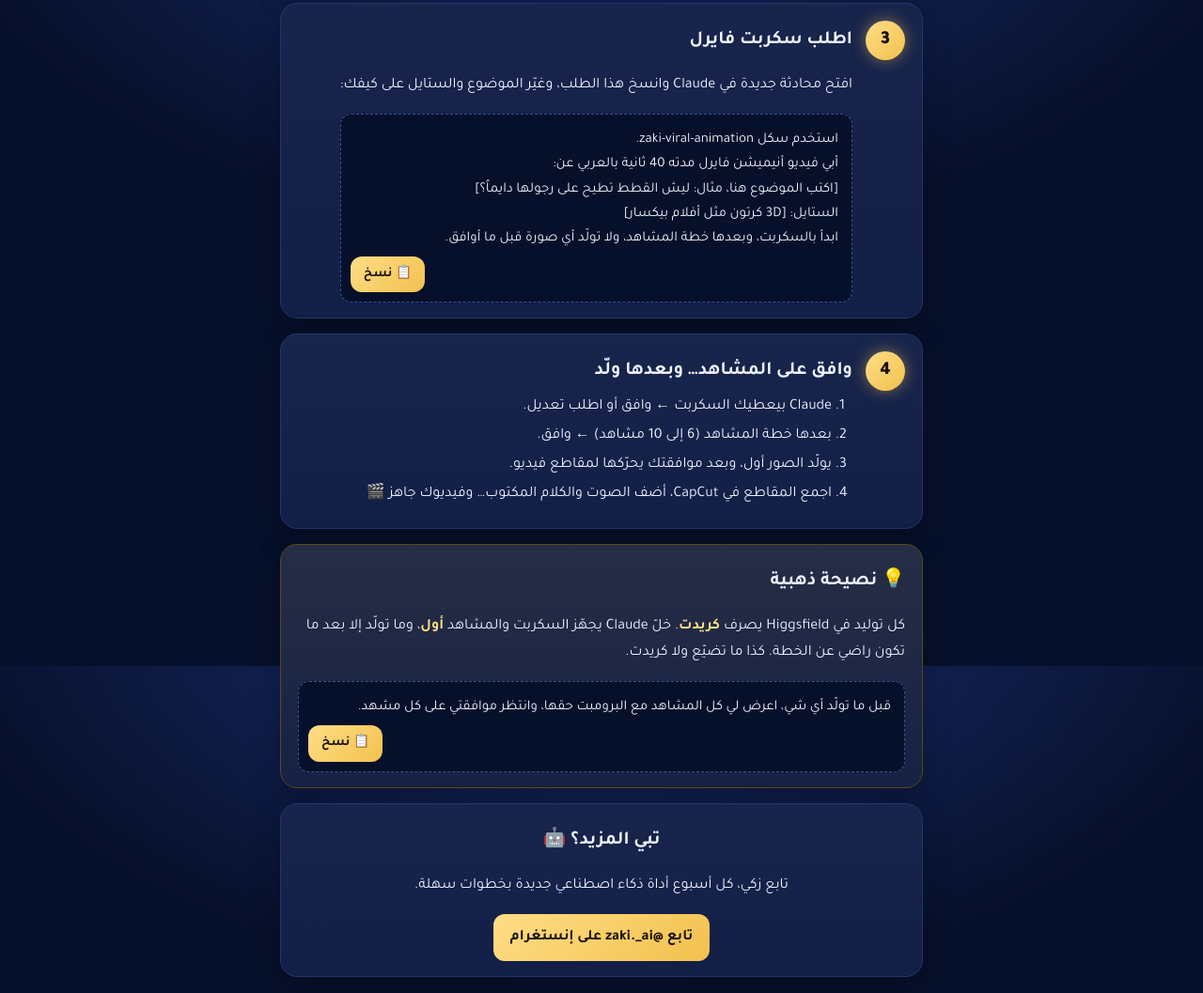
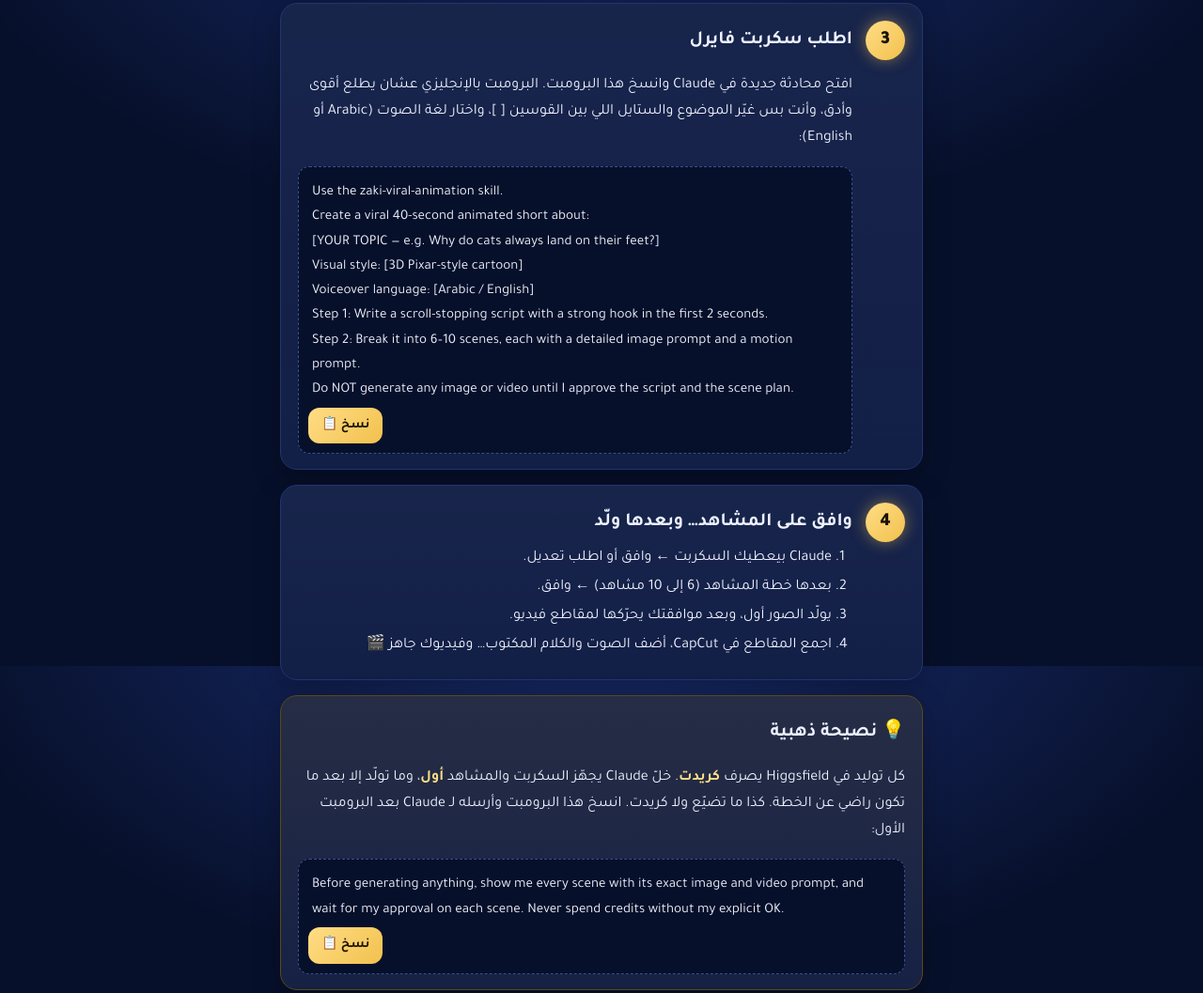
Before and after one commit to zaki-dm/zaki-dm.github.io, a plain HTML site: page index.html in a window 1280 px wide. Shown: the part 891-1948 px from the top of the page at 94% size. Drawn offline with nearby package versions, Linux system fonts and the light colour scheme.

Commit message:
Update index.html

```diff
--- a/index.html
+++ b/index.html
@@ -79,12 +79,15 @@
   <div class="card">
     <div class="step"><div class="num">3</div><div>
       <h2>اطلب سكربت فايرل</h2>
-      <p>افتح محادثة جديدة في Claude وانسخ هذا الطلب، وغيّر الموضوع والستايل على كيفك:</p>
-      <div class="prompt" id="p1">استخدم سكل zaki-viral-animation.
-أبي فيديو أنيميشن فايرل مدته 40 ثانية بالعربي عن:
-[اكتب الموضوع هنا، مثال: ليش القطط تطيح على رجولها دايماً؟]
-الستايل: [3D كرتون مثل أفلام بيكسار]
-ابدأ بالسكربت، وبعدها خطة المشاهد، ولا تولّد أي صورة قبل ما أوافق.<button class="btn" data-copy="p1">📋 نسخ</button></div>
+      <p>افتح محادثة جديدة في Claude وانسخ هذا البرومبت. البرومبت بالإنجليزي عشان يطلع أقوى وأدق، وأنت بس غيّر الموضوع والستايل اللي بين القوسين [ ]، واختار لغة الصوت (Arabic أو English):</p>
+      <div class="prompt" id="p1" dir="ltr" style="text-align:left">Use the zaki-viral-animation skill.
+Create a viral 40-second animated short about:
+[YOUR TOPIC — e.g. Why do cats always land on their feet?]
+Visual style: [3D Pixar-style cartoon]
+Voiceover language: [Arabic / English]
+Step 1: Write a scroll-stopping script with a strong hook in the first 2 seconds.
+Step 2: Break it into 6–10 scenes, each with a detailed image prompt and a motion prompt.
+Do NOT generate any image or video until I approve the script and the scene plan.<button class="btn" data-copy="p1">📋 نسخ</button></div>
     </div></div>
   </div>
 
@@ -102,8 +105,8 @@
 
   <div class="card tip">
     <h2>💡 نصيحة ذهبية</h2>
-    <p>كل توليد في Higgsfield يصرف <b>كريدت</b>. خلّ Claude يجهّز السكربت والمشاهد <b>أول</b>، وما تولّد إلا بعد ما تكون راضي عن الخطة. كذا ما تضيّع ولا كريدت.</p>
-    <div class="prompt" id="p2">قبل ما تولّد أي شي، اعرض لي كل المشاهد مع البرومبت حقها، وانتظر موافقتي على كل مشهد.<button class="btn" data-copy="p2">📋 نسخ</button></div>
+    <p>كل توليد في Higgsfield يصرف <b>كريدت</b>. خلّ Claude يجهّز السكربت والمشاهد <b>أول</b>، وما تولّد إلا بعد ما تكون راضي عن الخطة. كذا ما تضيّع ولا كريدت. انسخ هذا البرومبت وأرسله لـ Claude بعد البرومبت الأول:</p>
+    <div class="prompt" id="p2" dir="ltr" style="text-align:left">Before generating anything, show me every scene with its exact image and video prompt, and wait for my approval on each scene. Never spend credits without my explicit OK.<button class="btn" data-copy="p2">📋 نسخ</button></div>
   </div>
 
   <div class="card follow">
```
